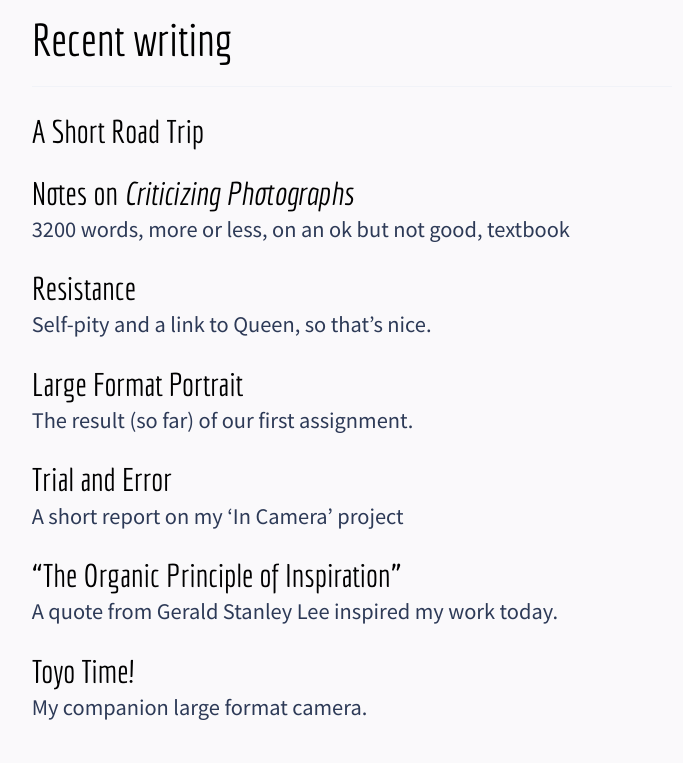
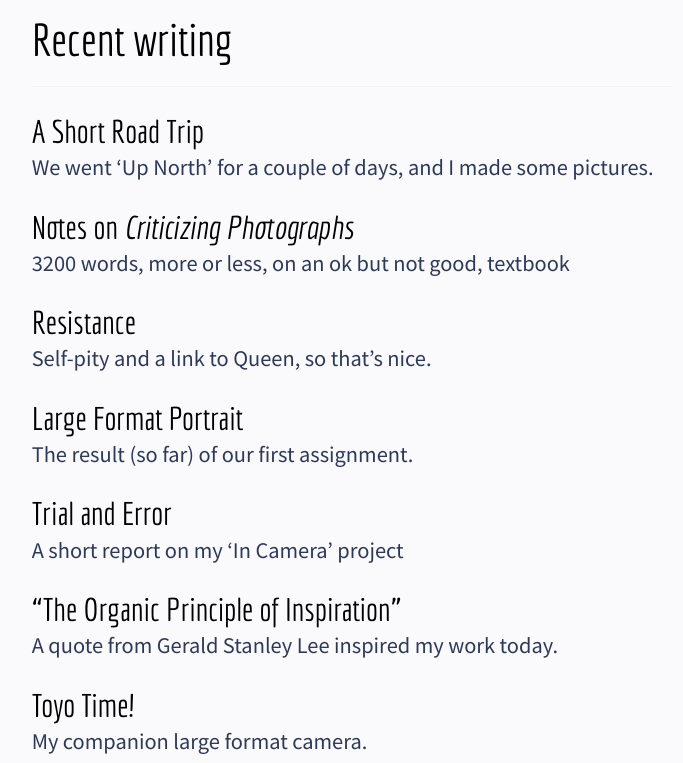
Before and after one commit to logista/btsite, a Jekyll site: the page built from index.md, in a window 1280 px wide and 900 px high, scrolled down 1034 px, cut to the strip 107-870 px from the top of the window. Shown: the whole strip, without its empty margins (75-758 px from the left). Built offline with Jekyll 4.4.1, drawn with Linux system fonts in a browser that asks for light colours; nearby versions of some CDN libraries.

Commit message:
finished field trip report

```diff
--- a/_posts/2015-10-04-a-short-road-trip.md
+++ b/_posts/2015-10-09-a-short-road-trip.md
@@ -1,9 +1,9 @@
 ---
 layout: post
 title: "A Short Road Trip"
-excerpt: ""
-tags: []
-date: 2015-10-04
+excerpt: "We went 'Up North' for a couple of days, and I made some pictures."
+tags: [photographs, digital, travel, michigan, lake huron]
+date: 2015-10-09
 ---
 
 Partly to get past [my resistance](/resistance/) and partly because October is our favorite month and partly because we haven't been away for a long time, we took a couple of days and went up north.[^1]
@@ -23,7 +23,7 @@ Dow was influenced by Wright, but had a different sensibility regarding material
     <span class="image-s-caption">Click image to see larger</span>
 </figure>
 
-We toured for a couple of hours (photographs allowed, but only exteriors), and then made our way to [Dahlia Hill](http://www.dahliahill.org), which we found by accident, but are glad we did! I knew there were lots of kinds of dahlias, but I didn't realize they had so many shapes and colors.
+We toured for a couple of hours (photographs allowed, but only exteriors), and then made our way to [Dahlia Hill](http://www.dahliahill.org), which we found by accident, but are glad we did! I knew there were lots of varieties of dahlias, but I didn't realize they had so many shapes and colors.
 
 <figure class="image-s">
   <a href="/images/posts/l/2015-10-01-barbara-tozier-dahlia-hill.jpg" title="Dahlias">
@@ -52,7 +52,7 @@ The next morning, I climbed the Bay City Clock Tower (open to the public!) and v
 
 We'd decided to travel along Old US-23, but we didn't look at the [Huron Shores Heritage Route](http://www.us23heritageroute.org) before we left. This was good and bad. Good, because we didn't really know what to expect, bad because we probably could have found a few more interesting places... though we saw so much in such a short time I'm not sure we could have fit more in.
 
-We started the "tour" in Standish, forever known as the place we realized we had no internet on our phones. It was the first weekend of deer (archery) season, so there were lots of bundles of corn, carrots, apples and sugar beets stocked at gas stations. I've never been hunting, but I'm not averse to it, so it was simply an interesting observation. I didn't realize that deer ate beets, but I guess they'll eat anything vegetal (as many gardeners will attest).
+We started the "tour" in Standish, forever known as the place we realized we had no internet on our phones. It was the first weekend of (archery) deer season, so there were lots of bundles of corn, carrots, apples and sugar beets stocked at gas stations. I've never been hunting, but I'm not averse to it, so it was simply an interesting observation. I didn't realize that deer ate beets, but I guess they'll eat anything vegetal (as many gardeners will attest).
 
 One of the "secret" spots on the coast was a fascinating little scenic overlook near Au Gres, at the end of S. Santiago Road. We followed a sign for "Pt Au Gres Boardwalk" and ended up in a parking lot where a boardwalk extended into the marshy part of the bay. About 600 feet out, it stopped.
 
@@ -64,3 +64,56 @@ One of the "secret" spots on the coast was a fascinating little scenic overlook
 </figure>
 
 It's a well-kept structure, wheelchair accessible, and stops when you're surrounded by grasses. I imaging it would be great for birding at the right time of year.
+
+We continued on to Alpena, checked into a motel, and then skedaddled for [Rockport State Recreation Area](http://www.michigandnr.com/parksandtrails/Details.aspx?type=SPRK&id=729). We crossed paths with a guy toting several buckets of fossils (collection is allowed) who directed us to a prolific location, and spent a pleasant hour poking around the rocks. We even picked up a couple![^2]
+
+<figure class="image-s">
+  <a href="/images/posts/l/2015-10-09-barbara-tozier-bryozoan.jpg" title="Bryozoan">
+    <img src="/images/posts/s/2015-10-09-barbara-tozier-bryozoan.jpg">
+  </a>
+  <a href="/images/posts/l/2015-10-09-barbara-tozier-petosky-stone-fossil.jpg" title="Petosky Stone">
+    <img src="/images/posts/s/2015-10-09-barbara-tozier-petosky-stone-fossil.jpg">
+  </a>
+    <span class="image-s-caption">Click images to see larger</span>
+</figure>
+
+<figure class="image-s">
+  <a href="/images/posts/l/2015-10-09-barbara-tozier-focus-stacked-fossils.jpg" title="Petosky Stone (Focus Stacked)">
+    <img src="/images/posts/s/2015-10-09-barbara-tozier-focus-stacked-fossils.jpg">
+  </a>
+    <span class="image-s-caption">Click image to see larger</span>
+</figure>
+
+[^2]: No photos of the location, because we were busy!
+
+We headed home on Saturday, retracing our steps along Lake Huron. It was really windy and cold, so we didn't stay outside very long!
+
+For example, it was windy[^3] and barren[^4] in Harrisville:
+
+<figure class="image-s">
+  <a href="/images/posts/l/2015-10-03-barbara-tozier-windy.jpg" title="Windy!">
+    <img src="/images/posts/s/2015-10-03-barbara-tozier-windy.jpg">
+  </a>
+  <a href="/images/posts/l/2015-10-03-barbara-tozier-empty.jpg" title="Empty">
+    <img src="/images/posts/s/2015-10-03-barbara-tozier-empty.jpg">
+  </a>
+    <span class="image-s-caption">Click images to see larger</span>
+</figure>
+
+[^3]: Taken from the van window at the [Harrisville Harbor](http://harrisvilleharborofrefuge.com)
+
+[^4]: [Harrisville State Park](http://www.michigandnr.com/parksandtrails/Details.aspx?type=SPRK&id=451)
+
+After lunch in Oscoda, a stretch at the Bay City Antique Center, and a freeway drive back in the rain (where I commemorated our return to T-Mo land)
+
+<figure class="image-m">
+  <img src="/images/posts/m/2015-10-09-barbara-tozier-tmo-land.jpg">
+  <figcaption>
+    <span class="image-m-caption">Back in T-Mo Land</span>
+    <span class="image-m-credit">Barbara Tozier</span>
+  </figcaption>
+</figure>
+
+And we're home again, ready to do the next thing.
+
+I didn't photograph nearly as much as I thought I would, but I don't mind. I got to use my digital camera for fun for the first time in a long while, and now I'm ready to do the work that needs doing.
```
